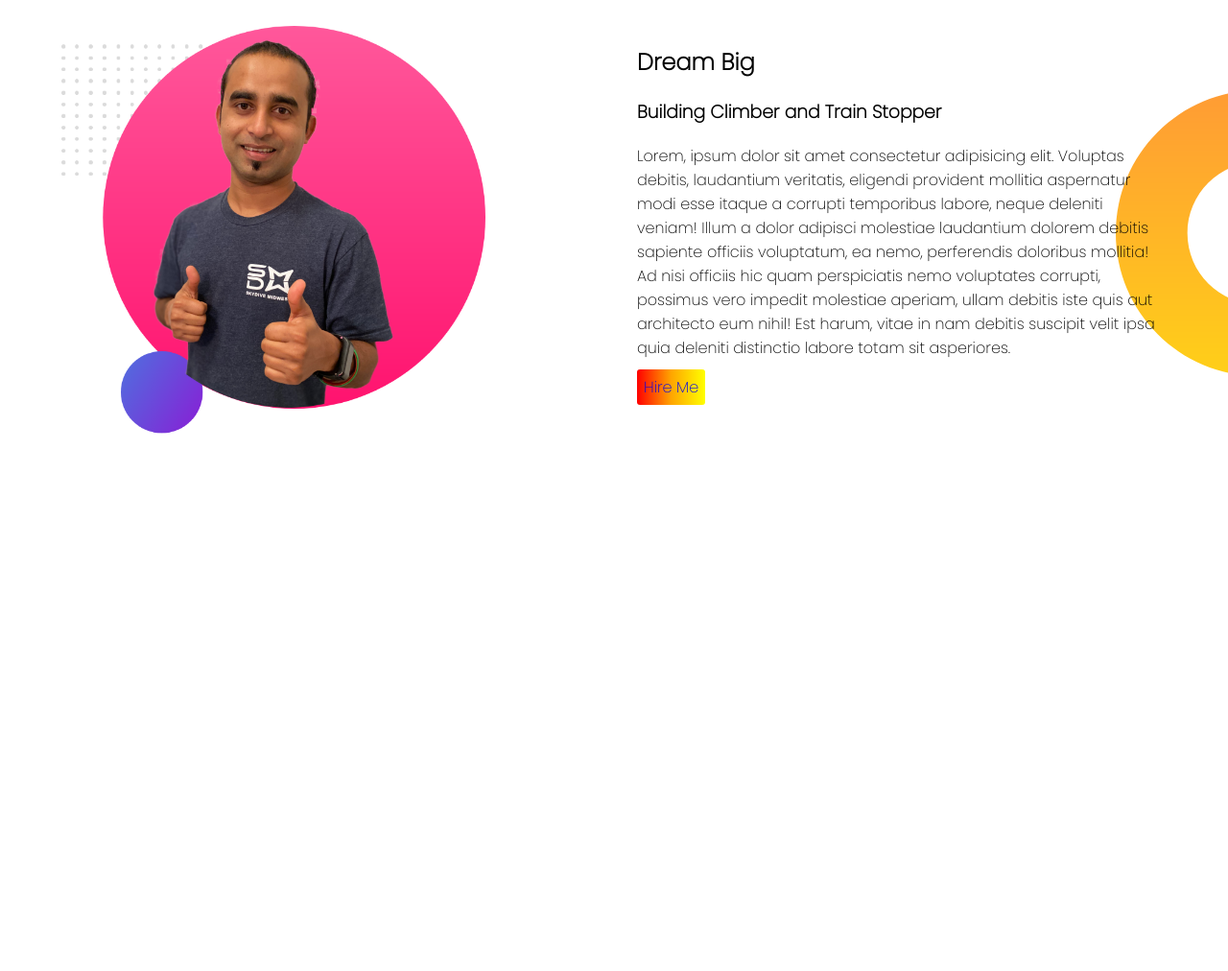
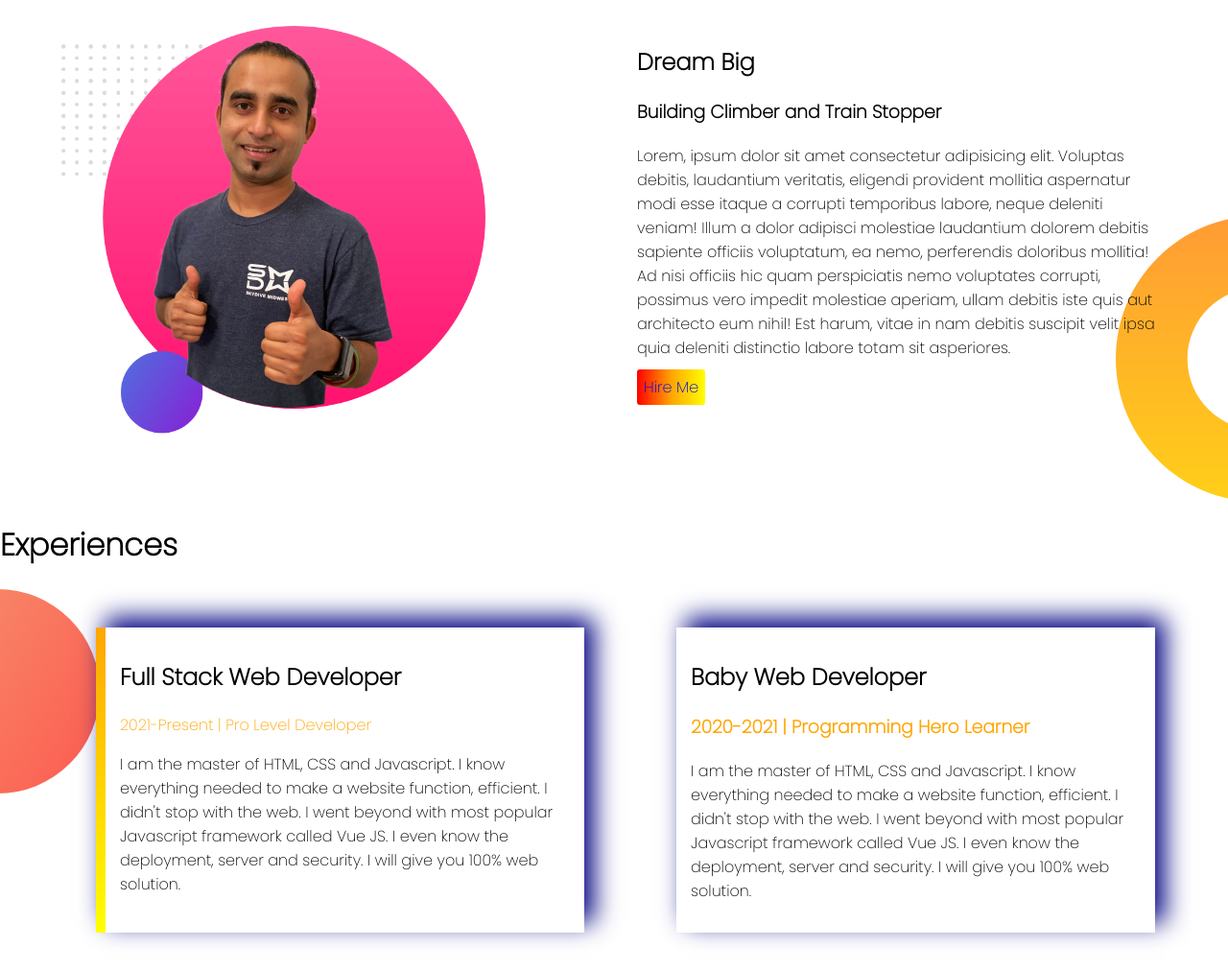
Before and after one commit to ezazsabit/developer_portfolio, a plain HTML site: page index.html in a window 1280 px wide. Shown: the part 610-1622 px from the top of the page at 96% size. Before the commit the page ends 1133 px from the top, so only its background shows below. Drawn offline with Linux system fonts and the light colour scheme.

Commit message:
forth push

```diff
--- a/index.html
+++ b/index.html
@@ -31,6 +31,20 @@
 <p>Lorem, ipsum dolor sit amet consectetur adipisicing elit. Voluptas debitis, laudantium veritatis, eligendi provident mollitia aspernatur modi esse itaque a corrupti temporibus labore, neque deleniti veniam! Illum a dolor adipisci molestiae laudantium dolorem debitis sapiente officiis voluptatum, ea nemo, perferendis doloribus mollitia! Ad nisi officiis hic quam perspiciatis nemo voluptates corrupti, possimus vero impedit molestiae aperiam, ullam debitis iste quis aut architecto eum nihil! Est harum, vitae in nam debitis suscipit velit ipsa quia deleniti distinctio labore totam sit asperiores.</p>
 <a target="blank" href="www.facebook.com" class="button">Hire Me</a></div>
 </section>
+
+<h1>Experiences</h1>
+<section class="third">
+    <div id="fullstack" class="developerarea">
+        <h1>Full Stack Web Developer</h1>
+        <p class="orange">2021-Present | Pro Level Developer</p>
+        <p>I am the master of HTML, CSS and Javascript. I know everything needed to make a website function, efficient. I didn't stop with the web. I went beyond with most popular Javascript framework called Vue JS. I even know the deployment, server and security. I will give you 100% web solution.</p>
+    </div>
+    <div id="baby" class="developerarea">
+        <h1>Baby Web Developer</h1>
+        <h3 class="orange">2020-2021 | Programming Hero Learner</h3>
+        <p >I am the master of HTML, CSS and Javascript. I know everything needed to make a website function, efficient. I didn't stop with the web. I went beyond with most popular Javascript framework called Vue JS. I even know the deployment, server and security. I will give you 100% web solution.</p>
+    </div>
+</section>
 </body>
 
 </html>
--- a/style.css
+++ b/style.css
@@ -31,6 +31,23 @@ section{
 .second{
     background-image: url(images/dream-bg.png);
     background-repeat: no-repeat;
-    background-position:right;
+    background-position:right bottom;
 
 }
+.developerarea{
+
+    box-shadow: 10px -10px 25px navy;
+    width: 40%;
+    margin-left: 5%;
+    margin-right: 3%;
+    padding: 15px;
+}
+.third{
+    background-image: url(images/exp-bg.png);
+    background-repeat: no-repeat;
+}
+#fullstack{
+    border-left: 10px solid;
+    border-image: linear-gradient(orange,yellow);
+    border-image-slice: 1;
+}
```
